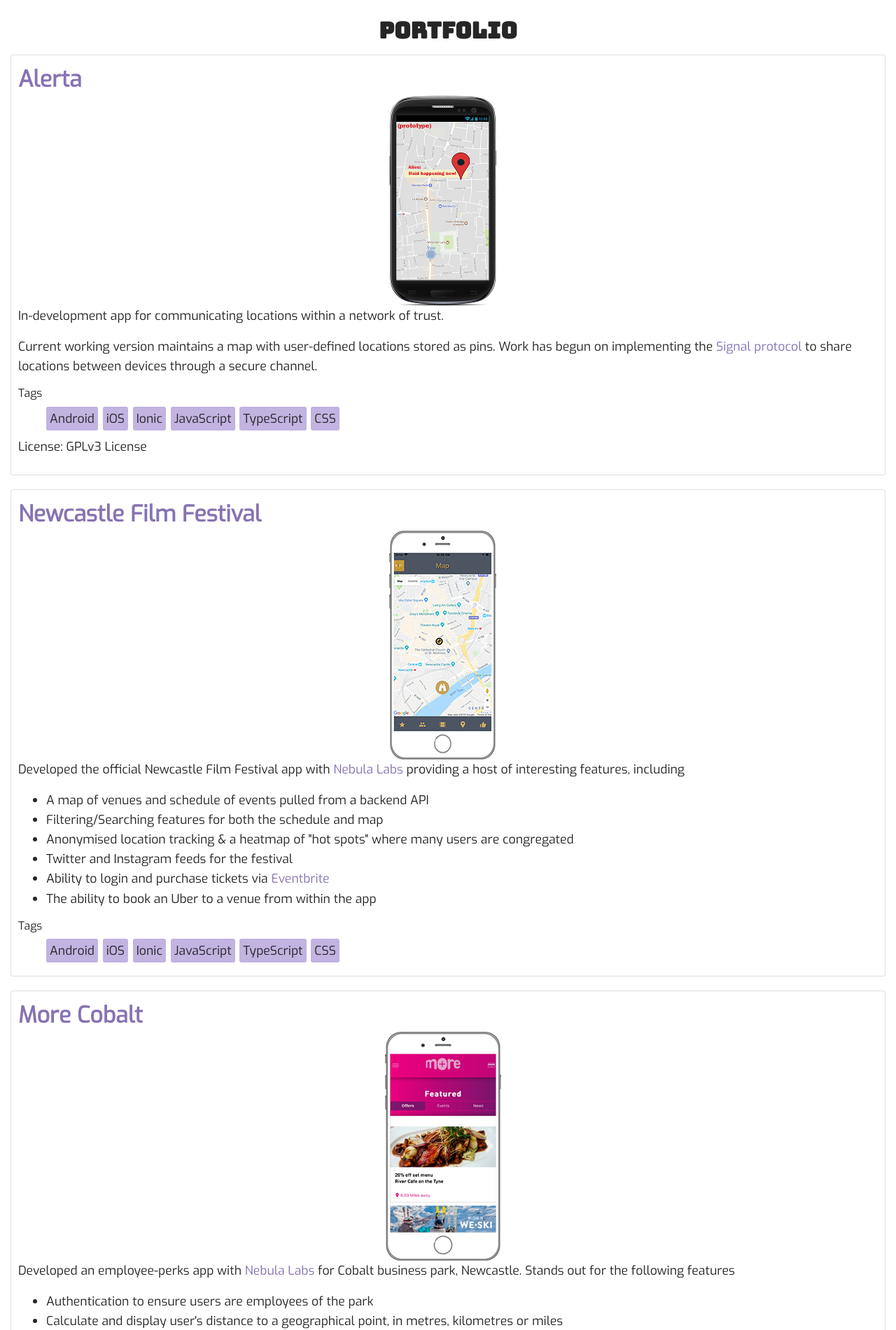
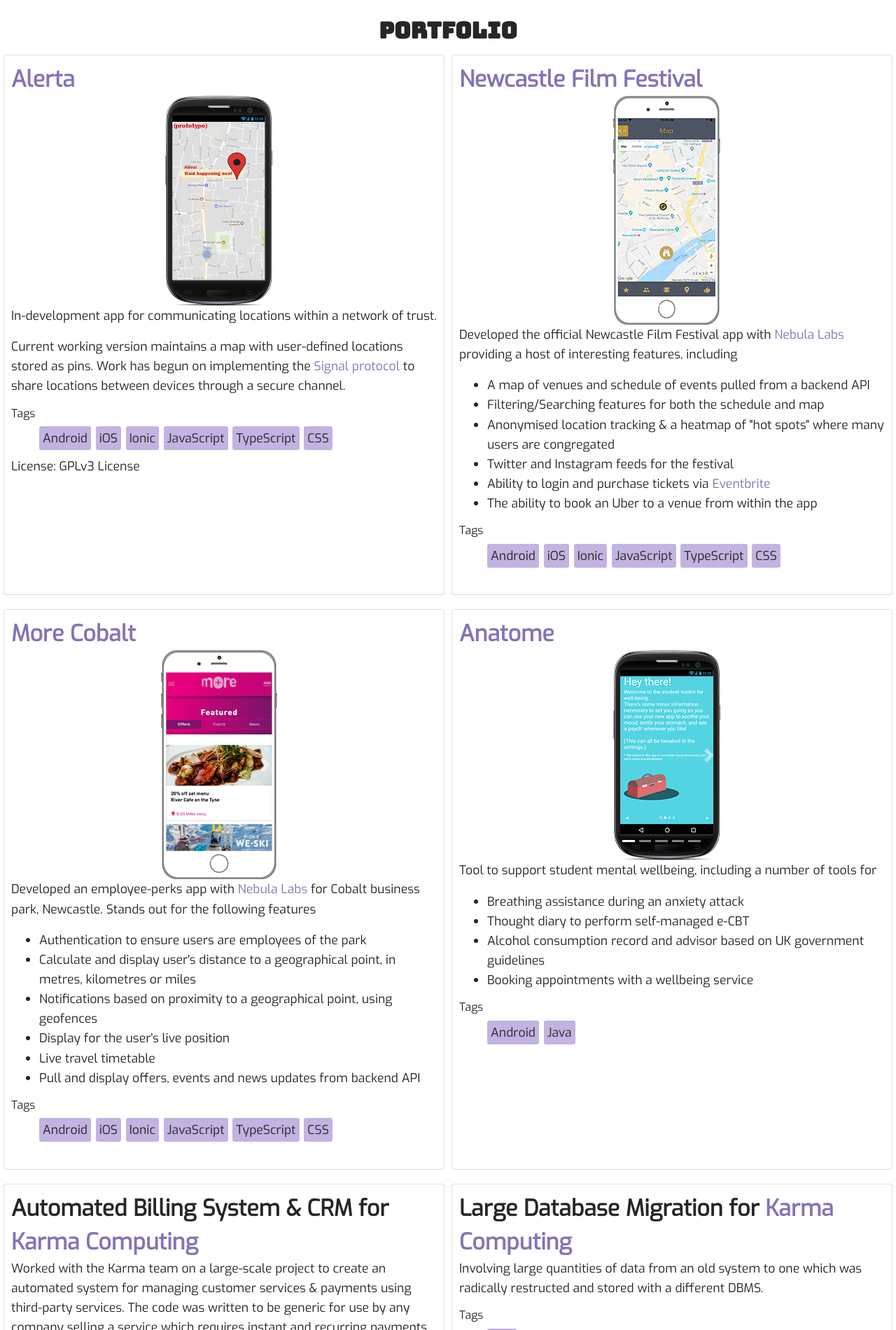
Before and after one commit to calummackervoy/calummackervoy.github.io, a Jekyll site: the page built from _pages/02_portfolio.html, in a window 1280 px wide. Shown: the part 450-2350 px from the top of the page at 70% size. Built offline with Jekyll 4.4.1, drawn with Linux system fonts in a browser that asks for light colours; nearby versions of some CDN libraries.

Commit message:
two columns in portfolio (larger screens)

```diff
--- a/_pages/02_portfolio.html
+++ b/_pages/02_portfolio.html
@@ -56,7 +56,14 @@
 
 <!--only display project if there is no active search or-->
 
+<!--display new row every two projects-->
+{% assign mod = forloop.index0 | modulo:2 %}
+{% if mod == 0 %}
+<div class="row project-row">
+{% endif %}
+
 {% if search_tag == "" or project.tags contains search_tag %}
+<div class="col-md-6 project-col">
 <div id="{{project.identifier}}" class="project card">
     <div class="card-block">
     <!--Project Heading-->
@@ -119,6 +126,7 @@
     {% endif %}
 
     <!--Project Tags-->
+    <div class="project-tags-container">
         <h6>Tags</h6>
         <ul class="project-tags">
             {% for tag in project.tags %}
@@ -132,5 +140,16 @@
         {% endif %}
     </div>
     </div>
+</div>
+</div>
 {% endif %}
+
+{% if mod == 1 %}
+</div>
+{% endif %}
+
 {% endfor %}
+
+{% if mod == 0 %}
+</div>
+{% endif %}
--- a/_sass/_layout.scss
+++ b/_sass/_layout.scss
@@ -260,12 +260,22 @@
   background-color: $tag-bg-active !important;
 }
 
+.project-row {
+  padding: 0;
+}
+
+.project-col {
+  padding: 0;
+  margin-bottom: 20px;
+  //width: 98%;
+  padding-left: 5px;
+  padding-right: 5px;
+}
+
 .project {
   margin-bottom: 20px;
   padding: 10px;
-  /*border: 1px solid $font-color;
-  border-radius: 10px;*/
-  //background-color: green;
+  height: 100%;
 }
 
 .project-image-container {
```
Lines whose indentation alone changed are shown as unchanged.
